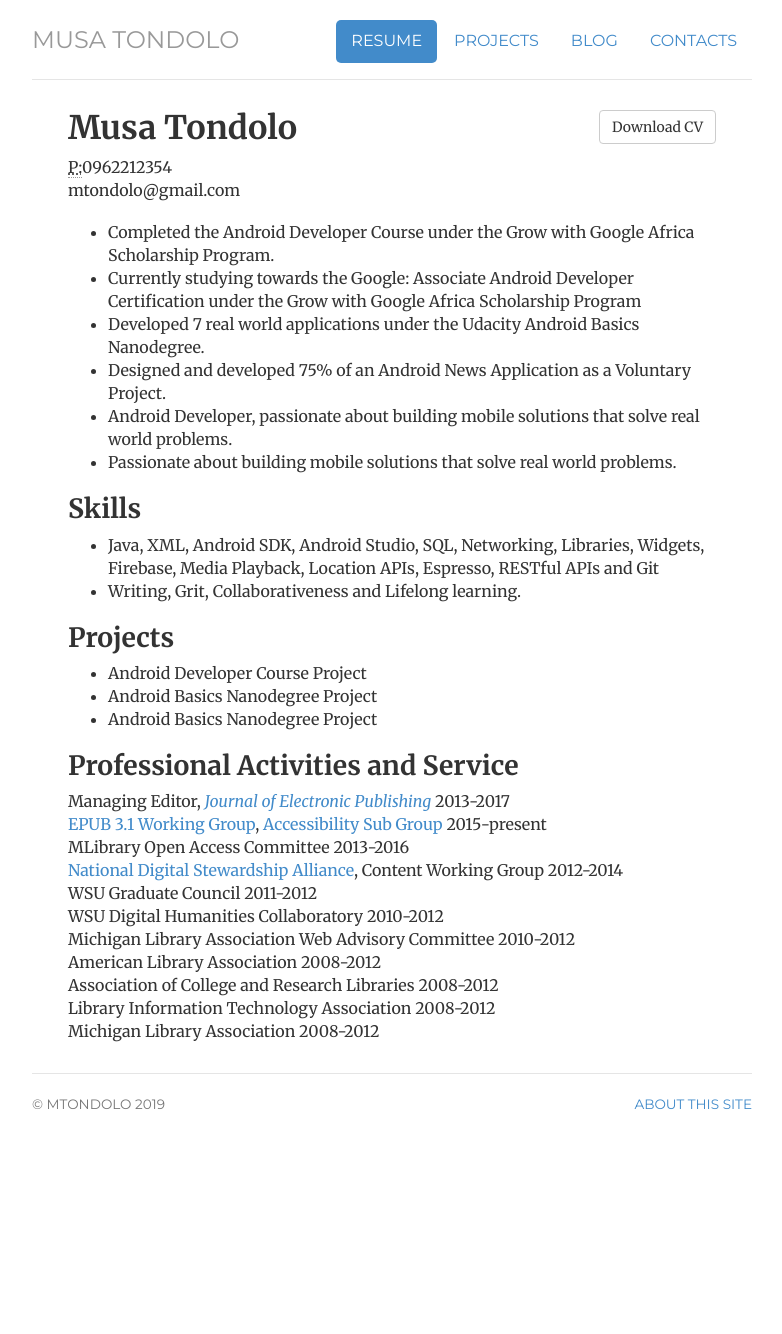
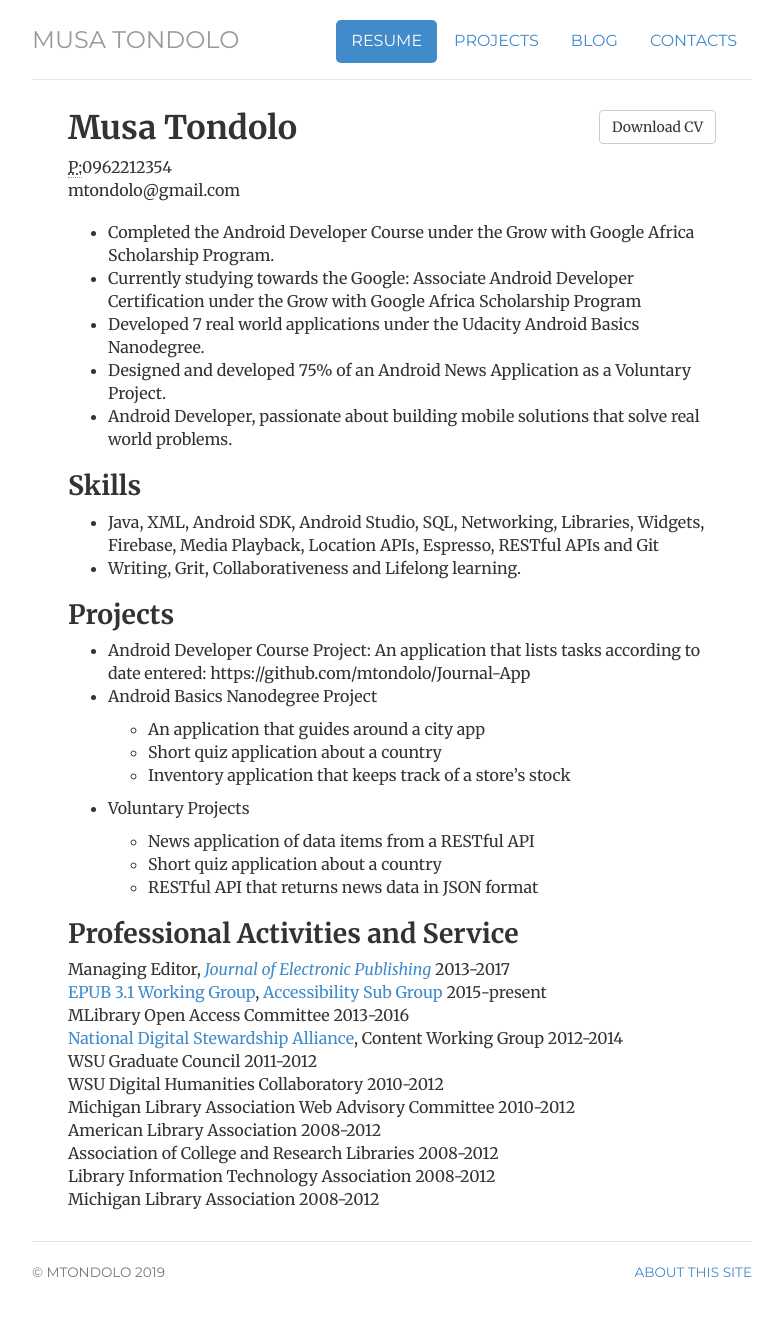
Before and after one commit to mtondolo/mtondolo.github.io, a Jekyll site: the page built from cv/index.html, in a window 1280 px wide. Shown: the whole page, without its empty margins (248-1030 px from the left). Built offline with Jekyll 4.4.1, drawn with Linux system fonts in a browser that asks for light colours; before the commit the page ends 1166 px from its top, so only the background shows below that.

Commit message:
Update index.html

```diff
--- a/cv/index.html
+++ b/cv/index.html
@@ -25,7 +25,6 @@ description: Current Resume for Musa Tondolo, an Android Developer supplimented
 				<li>Developed 7 real world applications under the Udacity Android Basics Nanodegree.</li>
 				<li>Designed and developed 75% of an Android News Application as a Voluntary Project.</li>
 				<li>Android Developer, passionate about building mobile solutions that solve real world problems.</li>
-				<li>Passionate about building mobile solutions that solve real world problems.</li>
 	                        </ul>
 	                        </p>
 
@@ -40,9 +39,23 @@ description: Current Resume for Musa Tondolo, an Android Developer supplimented
 				<h2>Projects</h2>
                                 <p>
 	                        <ul>
-				<li>Android Developer Course Project</li>
+				<li>Android Developer Course Project: An application  that lists tasks according to date entered: https://github.com/mtondolo/Journal-App</li>
 				<li>Android Basics Nanodegree Project</li>
-				<li>Android Basics Nanodegree Project</li>
+					<p>
+					<ul>
+					<li>An application that guides around a city app</li>
+					<li>Short quiz application about a country</li>
+					<li>Inventory application  that keeps track of a store’s stock</li>
+					</ul>
+					</p>
+				<li>Voluntary Projects</li>
+                                       <p>
+					<ul>
+					<li>News application  of data items from a RESTful API</li>
+					<li>Short quiz application about a country</li>
+					<li>RESTful API that returns news data in JSON format</li>
+					</ul>
+					</p>
 	                        </ul>
 	                        </p>
 
```
